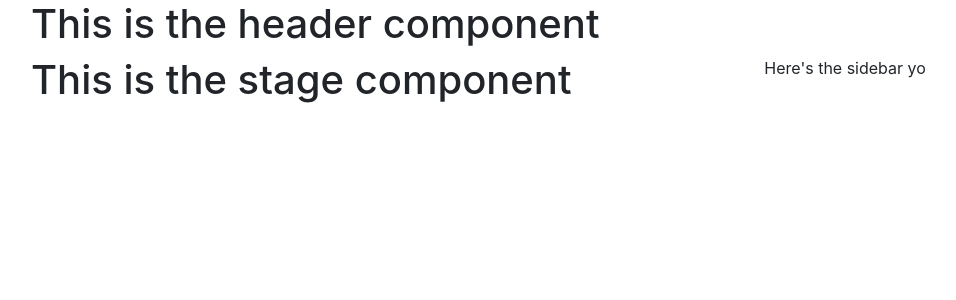
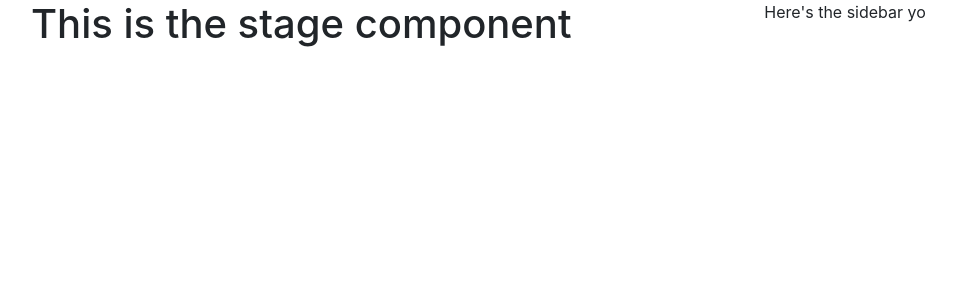
Before and after one commit to kevinhubert/dev-learning-hour, a React (Create React App) app: page / in a window 1280 px wide. Shown: the top 300 px of the page, without its empty margins (74-1030 px from the left). Built offline with nearby package versions, Linux system fonts and the light colour scheme.

Commit message:
adding change

```diff
--- a/src/components/Header.js
+++ b/src/components/Header.js
@@ -2,11 +2,7 @@ import React from 'react';
 
 class Header extends React.Component {
   render() {
-    return (
-      <div className="l-header">
-        <h1>This is the header component</h1>
-      </div>
-    );
+    return <div className="l-header" />;
   }
 }
 
```
